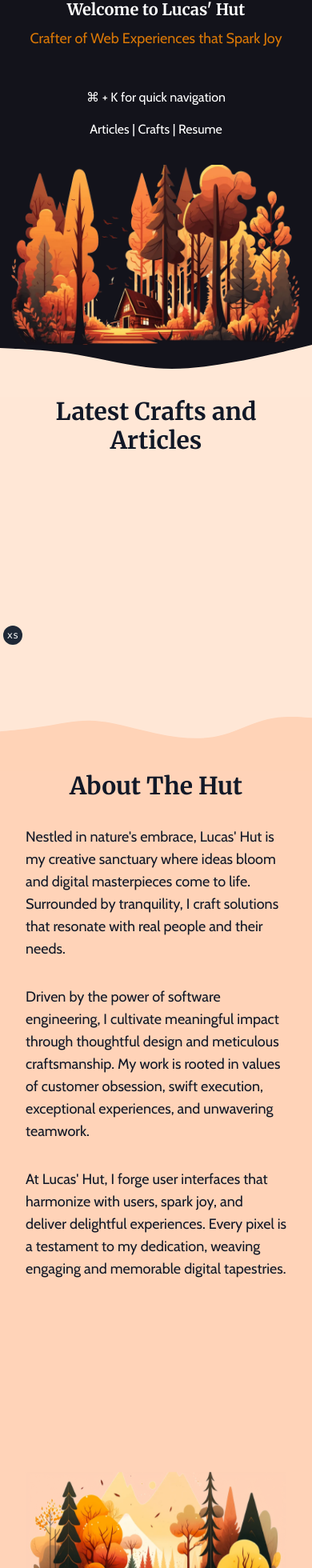
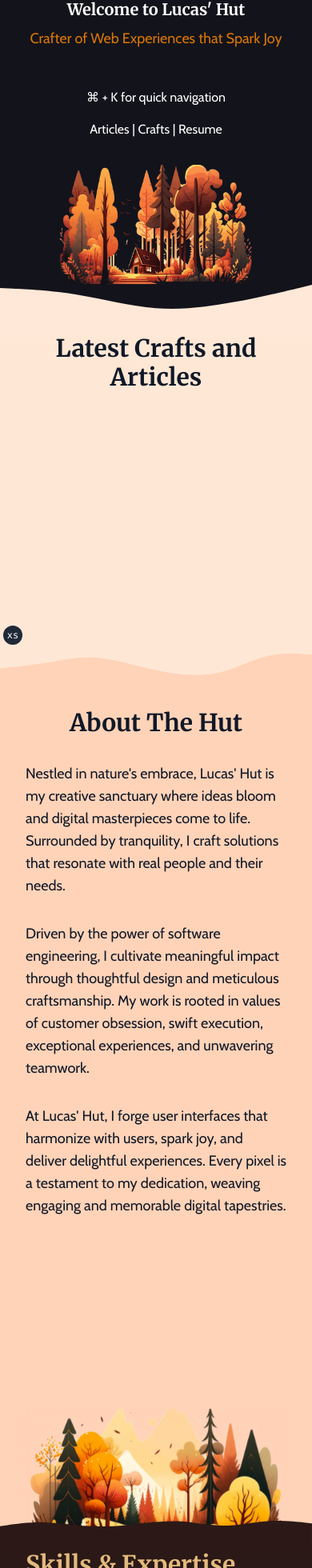
Before and after one commit to lucasheriques/hut, a Next.js app: page / in a window 390 px wide. Shown: the part 34-1994 px from the top of the page at 80% size. Built offline with nearby package versions, Linux system fonts and the light colour scheme.

Commit message:
Adding more animations and some details

```diff
--- a/components/home/about-the-hut.tsx
+++ b/components/home/about-the-hut.tsx
@@ -40,13 +40,13 @@ function AboutTheHut() {
           <Fade triggerOnce>
             <Image
               src={bottomIllustration}
-              width={1000}
+              className="w-full"
               alt="forest illustration"
             />
           </Fade>
         </div>
       </section>
-      <div className="pointer-events-none relative -mt-8 w-full select-none xl:-mt-16">
+      <div className="pointer-events-none relative -mb-1 -mt-12 w-full select-none">
         <Image src={waves} alt="wave" className="w-full" />
       </div>
     </div>
--- a/components/home/hero.tsx
+++ b/components/home/hero.tsx
@@ -37,8 +37,8 @@ function Hero() {
           </div>
         </div>
       </section>
-      <div className="pointer-events-none w-full select-none">
-        <div className="flex md:hidden">
+      <div className="pointer-events-none  -mb-1 w-full select-none">
+        <div className="mx-auto flex w-2/3 md:hidden">
           <Image src={heroHutHq} alt="light-bg" />
         </div>
         <Image src={wave} alt="wave" className="w-full" />
--- a/components/home/skills-list.tsx
+++ b/components/home/skills-list.tsx
@@ -44,7 +44,7 @@ function SkillsWithTooltips({ icon, name }: SkillsWithTooltipsProps) {
 
 function SkillsList() {
   return (
-    <JackInTheBox cascade>
+    <JackInTheBox cascade triggerOnce>
       <ul className="flex flex-wrap gap-4 text-3xl">
         <li>
           <SkillsWithTooltips icon={<SiHtml5 />} name="HTML5" />
--- a/components/home/skills.tsx
+++ b/components/home/skills.tsx
@@ -1,4 +1,3 @@
-import { ReactNode } from "react"
 import Image from "next/image"
 import firstImagehq from "public/skills/skills-1-light-hq.webp"
 import secondImagehq from "public/skills/skills-2-light-hq.webp"
@@ -8,7 +7,7 @@ import SkillsList from "./skills-list"
 
 function Skills() {
   return (
-    <div className="bg-brown text-aboutTextColor">
+    <div className="relative bg-brown text-aboutTextColor">
       <section className="container flex border-aboutBorderColor">
         <div className="hidden w-full lg:block">
           <Image src={firstImagehq} height={550} alt="bunch of leaves" />
@@ -30,7 +29,7 @@ function Skills() {
           <Image src={secondImagehq} className="w-full" alt="bunch of leaves" />
         </div>
       </section>
-      <div className="pointer-events-none w-full select-none pt-32">
+      <div className="pointer-events-none -mb-1 w-full select-none pt-16">
         <Image src={wave} alt="wave" className="w-full" />
       </div>
     </div>
```
